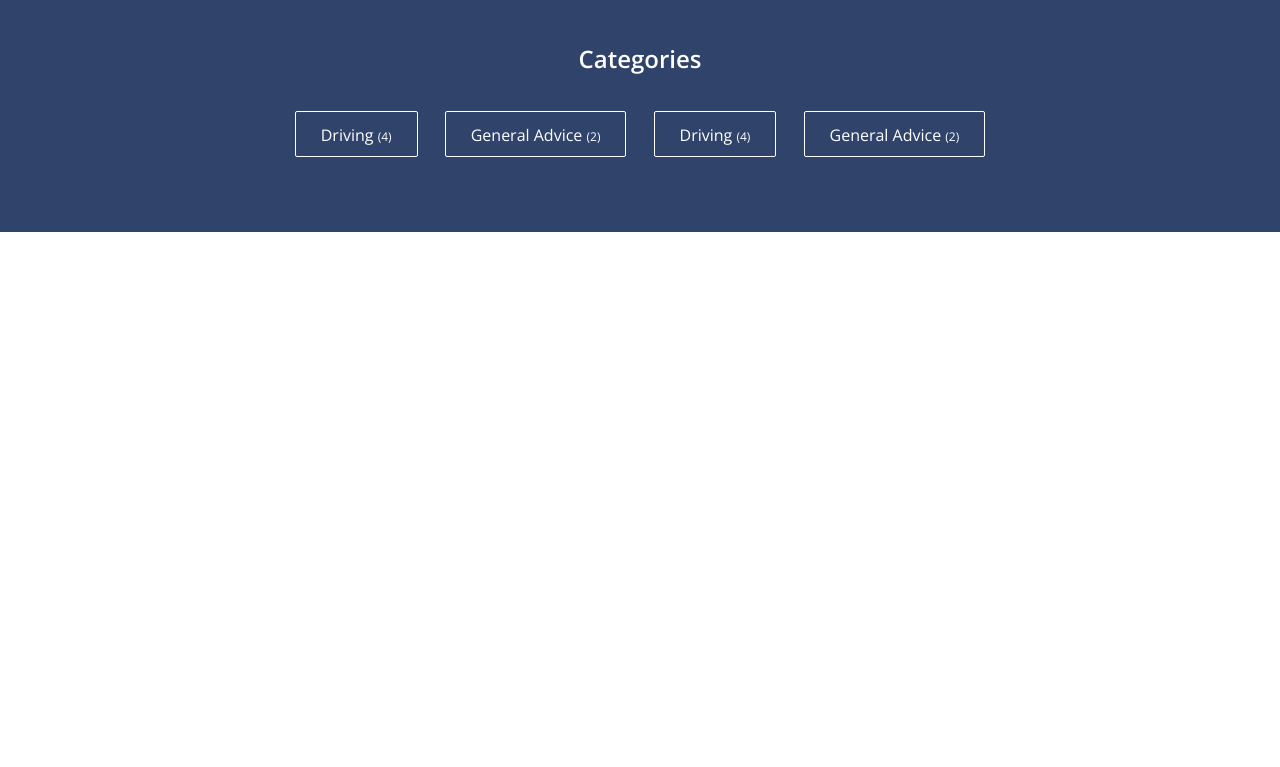
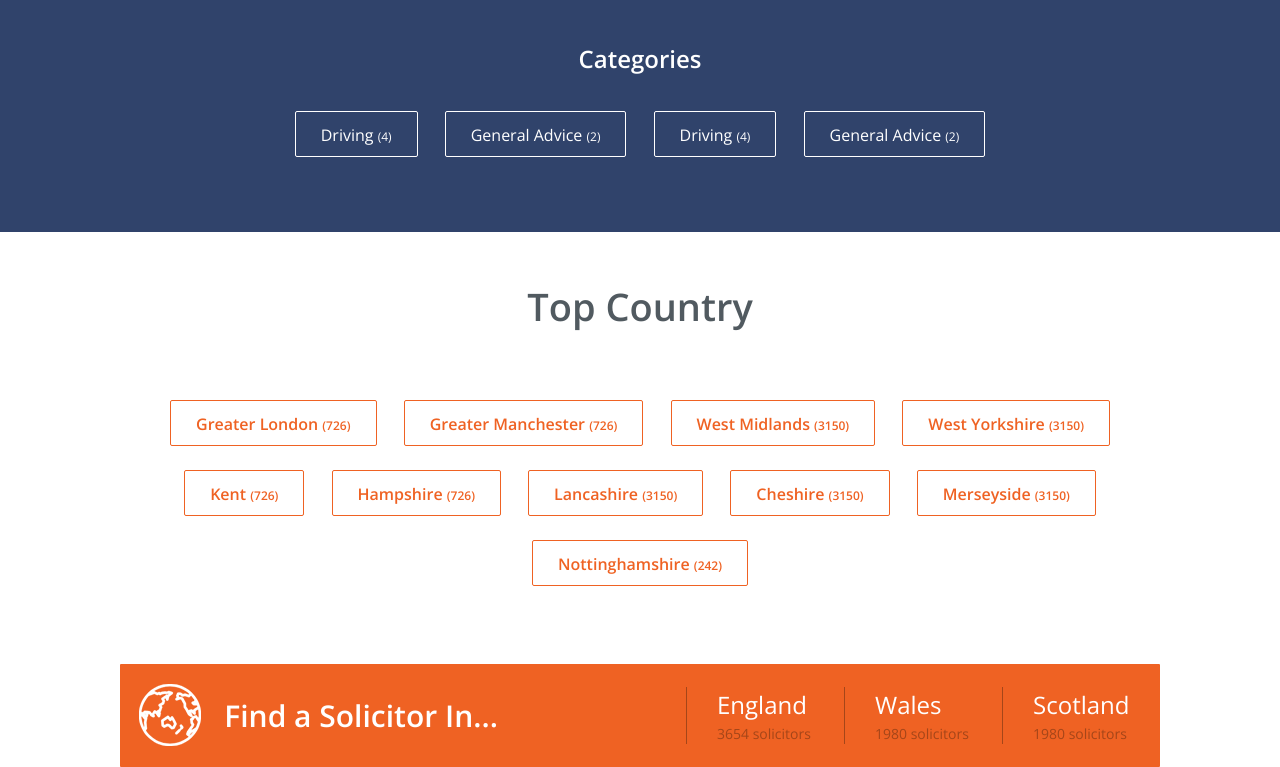
Before and after one commit to ruslana-shev/Solicitors, a website: page app/index.html in a window 1280 px wide. Shown: the part 2063-2830 px from the top of the page. Before the commit the page ends 2295 px from the top, so only its background shows below. Drawn offline with nearby package versions, Linux system fonts and the light colour scheme; files that its build step writes are made by us from their sources.

Commit message:
создан блок поиска с orange-bg

```diff
--- a/app/css/style.css
+++ b/app/css/style.css
@@ -130,6 +130,9 @@ button {
 
 .orange-text {
   color: #ef6223; }
+
+.orange-bg {
+  background: #ef6223; }
 
 .sub {
   font-size: 12px;
@@ -426,3 +429,51 @@ button {
     -webkit-transform: rotate(45deg);
         -ms-transform: rotate(45deg);
             transform: rotate(45deg); }
+
+.country-inner {
+  text-align: center;
+  margin: 55px 0 66px 0; }
+  .country-inner .title {
+    font-size: 38px;
+    color: #515a60;
+    font-weight: 600; }
+  .country-inner .country-btn {
+    margin-top: 63px; }
+    .country-inner .country-btn .btn {
+      margin: 12px;
+      font-weight: 600; }
+
+.find-country-inner .find-block {
+  color: #fff;
+  -webkit-border-radius: 1px;
+          border-radius: 1px;
+  height: 103px; }
+  .find-country-inner .find-block::before {
+    content: "";
+    height: 100%;
+    display: inline-block;
+    vertical-align: middle;
+    margin-left: -4px; }
+
+.find-country-inner .find-text-country {
+  font-size: 30px;
+  font-weight: 600;
+  margin-right: 185px; }
+
+.find-country-inner .vertical-middle {
+  display: inline-block;
+  vertical-align: middle; }
+  .find-country-inner .vertical-middle .icon {
+    margin: 0 20px; }
+  .find-country-inner .vertical-middle a {
+    color: #fff;
+    font-size: 24px; }
+    .find-country-inner .vertical-middle a .country-solicitors-text {
+      display: block;
+      font-size: 14px;
+      color: #a54619; }
+
+.find-country-inner .country {
+  border-left: 1px solid #a54619;
+  padding: 0 30px;
+  line-height: 1.5; }
--- a/app/index.html
+++ b/app/index.html
@@ -169,7 +169,36 @@
 					<a href="#" class="btn white-btn">Driving <span class="sub">(4)</span></a>
 					<a href="#" class="btn white-btn">General Advice <span class="sub">(2)</span></a>
 				</div>
-
+			</div>
+		</div>
+		<div class="country-inner">
+			<div class="conteiner">
+				<div class="title">
+					<span>Top Country</span>
+				</div>
+				<div class="country-btn">
+					<a href="#" class="btn orange-btn">Greater London <span class="sub">(726)</span></a>
+					<a href="#" class="btn orange-btn">Greater Manchester <span class="sub">(726)</span></a>
+					<a href="#" class="btn orange-btn">West Midlands <span class="sub">(3150)</span></a>
+					<a href="#" class="btn orange-btn">West Yorkshire <span class="sub">(3150)</span></a>
+					<a href="#" class="btn orange-btn">Kent <span class="sub">(726)</span></a>
+					<a href="#" class="btn orange-btn">Hampshire <span class="sub">(726)</span></a>
+					<a href="#" class="btn orange-btn">Lancashire <span class="sub">(3150)</span></a>
+					<a href="#" class="btn orange-btn">Cheshire <span class="sub">(3150)</span></a>
+					<a href="#" class="btn orange-btn">Merseyside <span class="sub">(3150)</span></a>
+					<a href="#" class="btn orange-btn">Nottinghamshire <span class="sub">(242)</span></a>
+				</div>
+			</div>
+		</div>
+		<div class="find-country-inner">
+			<div class="conteiner">
+				<div class="find-block orange-bg">
+					<div class="vertical-middle"><span class="icon planet-ic"></span></div>
+					<div class="vertical-middle find-text-country"><span>Find a Solicitor In...</span></div>
+					<div class="vertical-middle country"><a href="#">England <span class="country-solicitors-text">3654 solicitors</span></a></div>
+					<div class="vertical-middle country"><a href="#">Wales <span class="country-solicitors-text">1980 solicitors</span></a></div>
+					<div class="vertical-middle country"><a href="#">Scotland <span class="country-solicitors-text">1980 solicitors</span></a></div>
+				</div>
 			</div>
 		</div>
 	</div>
```
Also changed, not shown: dist/sass/_default-clases.scss, dist/sass/style.scss.
